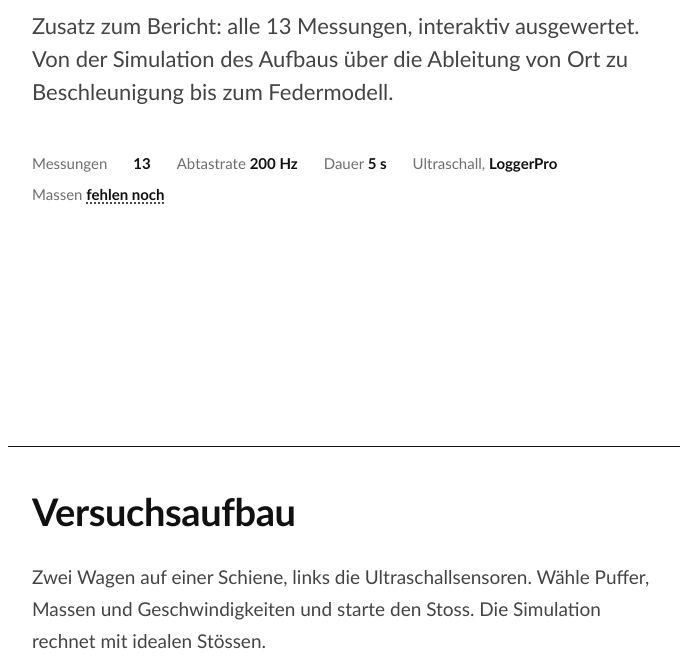
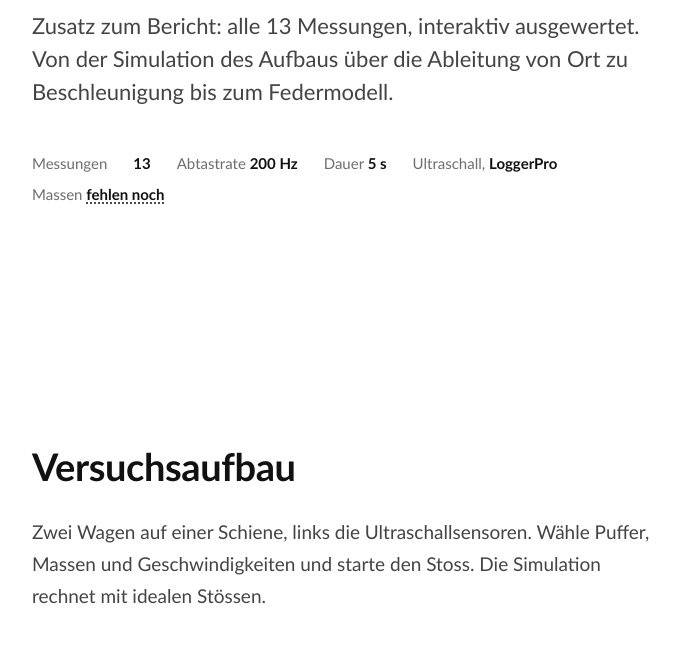
Before and after one commit to christiandavidfrey/physik-stoesse, a plain HTML site: page index.html in a window 1280 px wide. Shown: the part 290-952 px from the top of the page, without its empty margins (292-972 px from the left). Drawn offline with Linux system fonts and the light colour scheme.

Commit message:
Linien über den Kapiteltiteln entfernt
Co-Authored-By: Claude Opus 5.5 <noreply@anthropic.com>
Claude-Session: https://claude.ai/code/session_01Nz1Qathzn7eRxc1SmL5PtH

```diff
--- a/index.html
+++ b/index.html
@@ -48,7 +48,7 @@ a{color:var(--accent)}
 figure{display:block}
 section{padding:200px 0 0}
 section + section{margin-top:40px}
-section > .col:first-child{border-top:1px solid var(--ink);padding-top:44px}
+section > .col:first-child{padding-top:0}
 .masthead{padding-top:160px;padding-bottom:40px}
 .kicker{margin:0 0 14px;color:var(--muted);font-size:15px;letter-spacing:.02em}
 .masthead h1{margin:0;font:700 64px/1.02 Calibri, Carlito, "Segoe UI", sans-serif;letter-spacing:-.015em}
```
